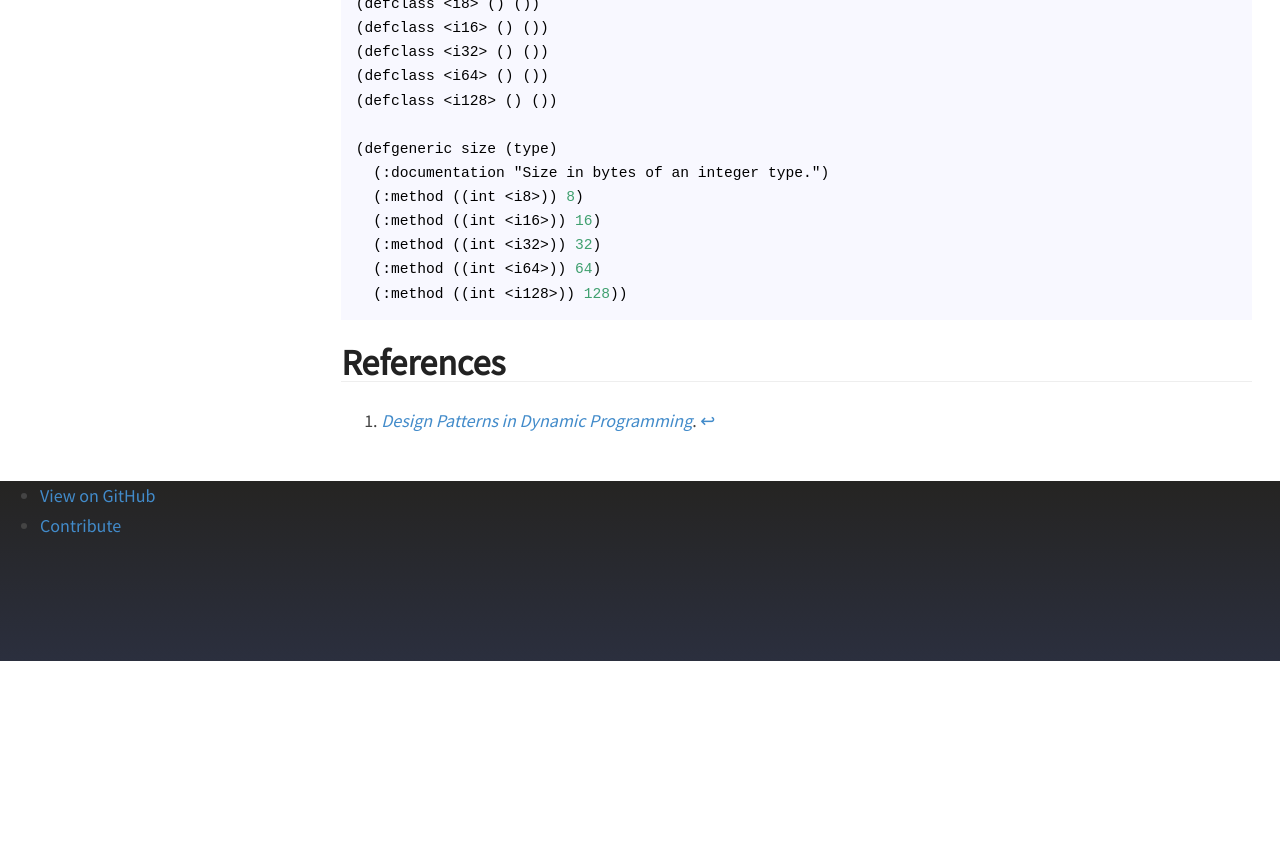
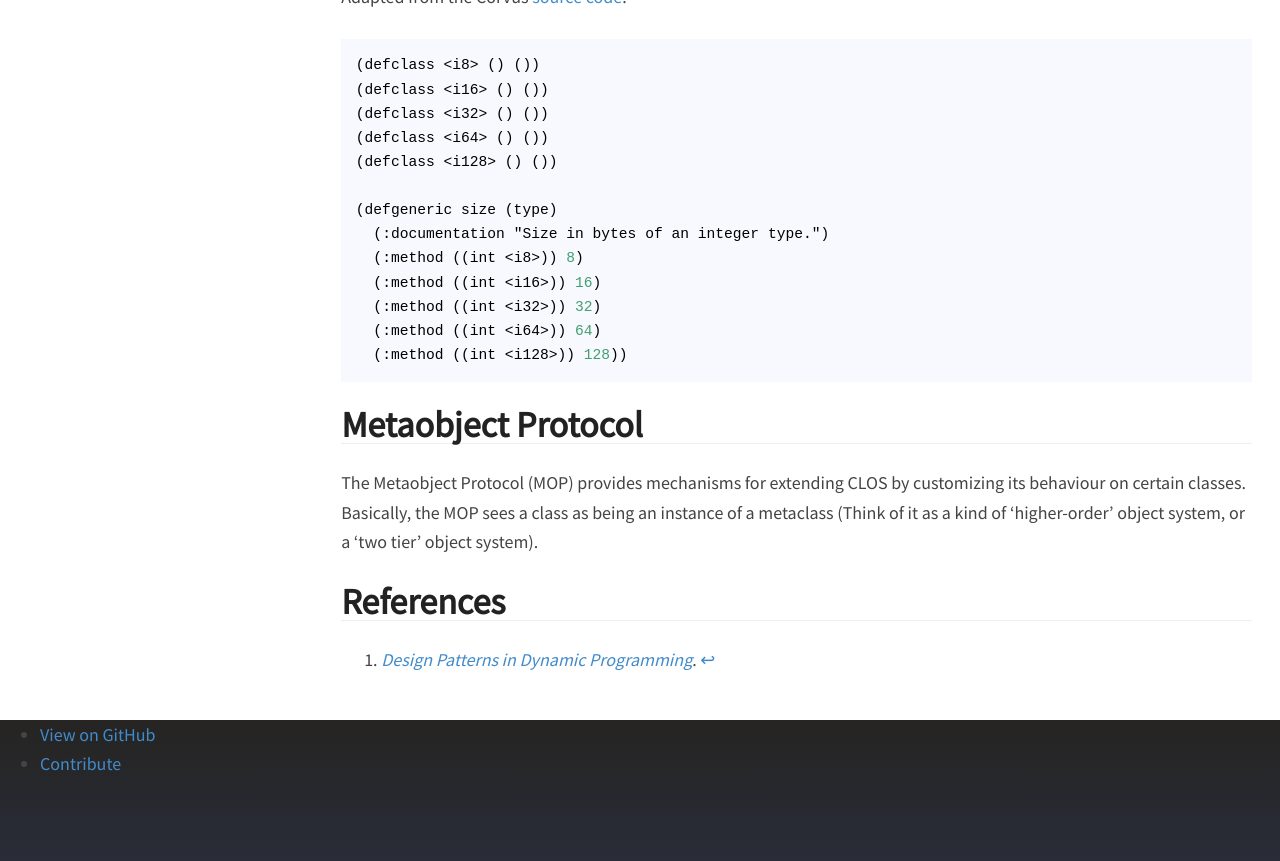
Before and after one commit to LispLang/lisplang.github.io, a Jekyll site: the page built from wiki/clos.md, in a window 1280 px wide and 900 px high, scrolled down 1065 px. Shown: the top 861 px of the window. Built offline with Jekyll 4.4.1, drawn with Linux system fonts in a browser that asks for light colours; nearby versions of some CDN libraries; some web fonts are replaced; before the commit the page ends 1726 px from its top, so only the background shows below that; some of the changed text lies outside the part shown.

Commit message:
Expand clos.md

```diff
--- a/wiki/clos.md
+++ b/wiki/clos.md
@@ -2,6 +2,10 @@
 title: Common Lisp Object System
 layout: wiki
 ---
+
+The Common Lisp Object System is Common Lisp's object-oriented programming
+system. It was originally implemented as macros over Common Lisp, but merged
+into the languge as it was standarized.
 
 # Benefits
 
@@ -54,6 +58,13 @@
   (:method ((int <i128>)) 128))
 ~~~
 
+# Metaobject Protocol
+
+The Metaobject Protocol (MOP) provides mechanisms for extending CLOS by
+customizing its behaviour on certain classes. Basically, the MOP sees a class as
+being an instance of a metaclass (Think of it as a kind of 'higher-order' object
+system, or a 'two tier' object system).
+
 # References
 
 [^norvig]: [*Design Patterns in Dynamic Programming*][norvig].
```
